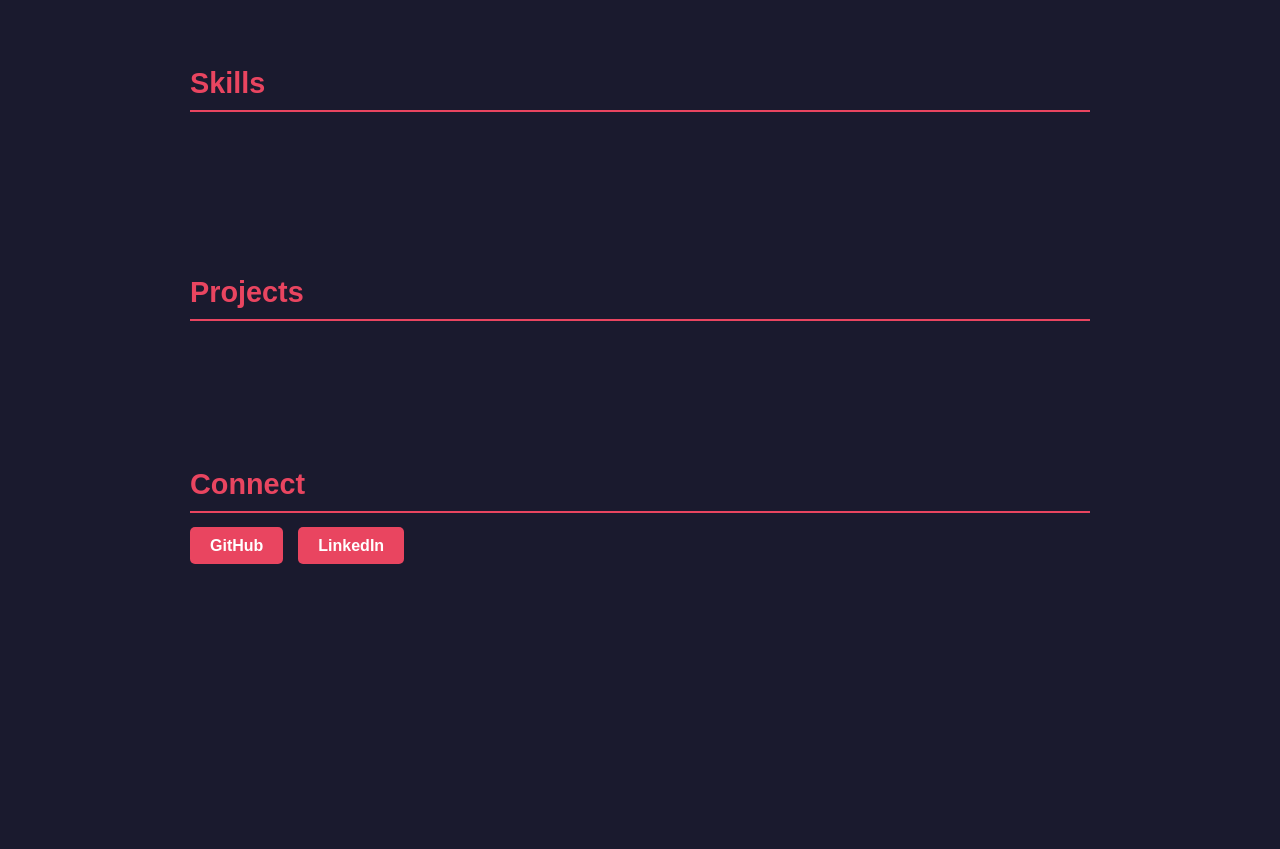
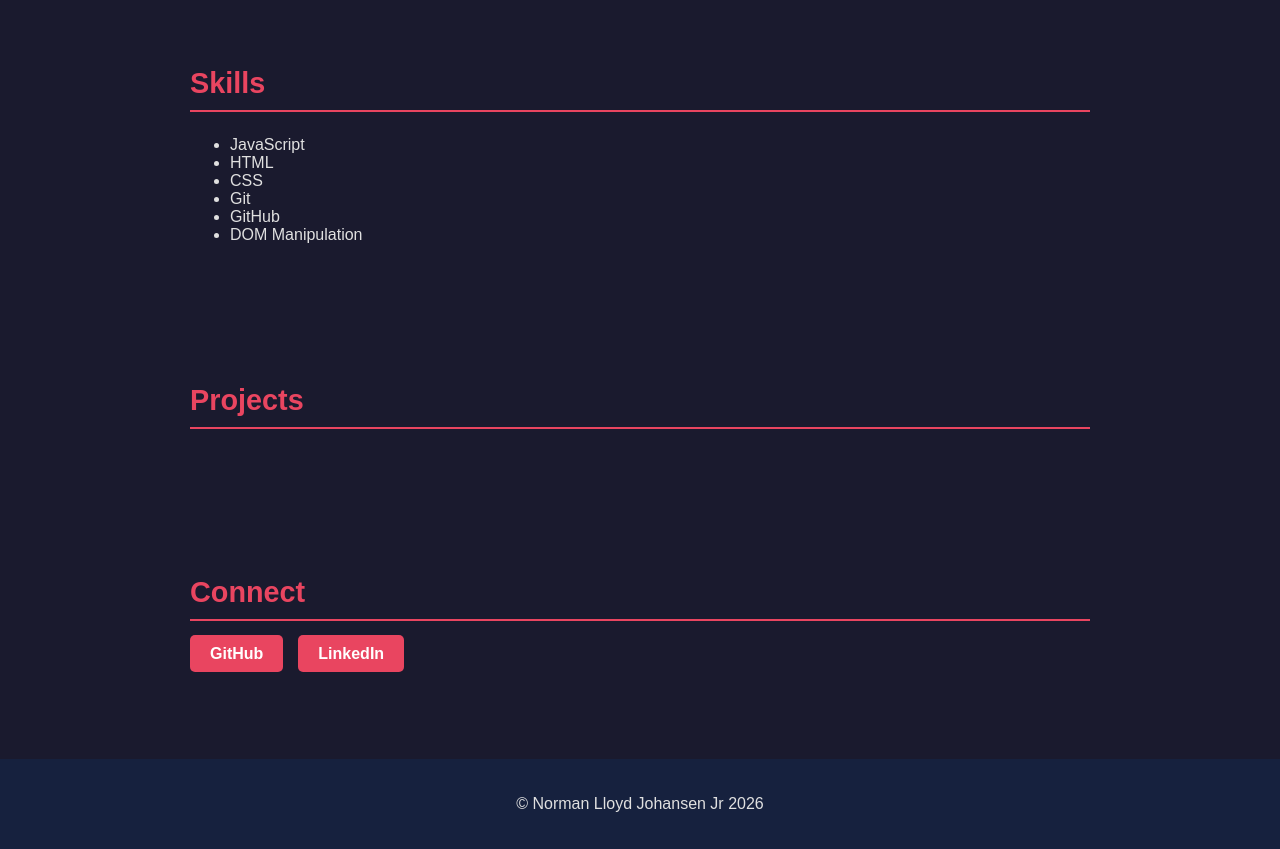
Before and after one commit to namidigital/norman-johansen-IntroToProgramming, a plain HTML site: page index.html in a window 1280 px wide. Shown: the part 769-1618 px from the top of the page. Before the commit the page ends 1400 px from the top, so only its background shows below. Drawn offline with Linux system fonts and the light colour scheme.

Commit message:
fixed index.js and skills id

```diff
--- a/index.html
+++ b/index.html
@@ -10,7 +10,7 @@
         <nav>
             <a href="#About">About</a>
             <a href="#Experience">Experience</a>
-            <a href="#Skills">Skills</a>
+            <a href="#skills">Skills</a>
             <a href="#Projects">Projects</a>
             <a href="#Connect">Connect</a>
         </nav>
@@ -38,7 +38,7 @@
             </ul>
         </section>
 
-        <section id="Skills">
+        <section id="skills">
             <h2>Skills</h2>
             <ul></ul>
         </section>
--- a/js/index.js
+++ b/js/index.js
@@ -0,0 +1,22 @@
+// Footer
+const body = document.querySelector('body');
+const footer = document.createElement('footer');
+body.appendChild(footer);
+
+const today = new Date();
+const thisYear = today.getFullYear();
+const copyright = document.createElement('p');
+copyright.innerHTML = `&copy; Norman Lloyd Johansen Jr ${thisYear}`;
+footer.appendChild(copyright);
+
+// Skills
+const skills = ["JavaScript", "HTML", "CSS", "Git", "GitHub", "DOM Manipulation"];
+
+const skillsSection = document.querySelector('#skills');
+const skillsList = skillsSection.querySelector('ul');
+
+for (let i = 0; i < skills.length; i++) {
+    const skill = document.createElement('li');
+    skill.innerText = skills[i];
+    skillsList.appendChild(skill);
+}
```
